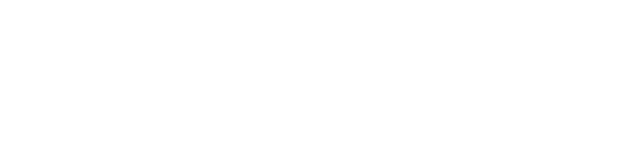
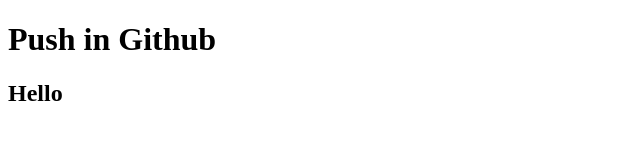
Before and after one commit to mdkabirulhossain/my-first-repo, a plain HTML site: page index.html in a window 1280 px wide. Shown: the whole page, without its empty margins (0-640 px from the left). Drawn offline with Linux system fonts and the light colour scheme.

Commit message:
add headr

```diff
--- a/index.html
+++ b/index.html
@@ -6,6 +6,7 @@
     <title>My first repo</title>
 </head>
 <body>
-
+    <h1>Push in Github</h1>
+    <h2>Hello</h2>
 </body>
 </html>
```
